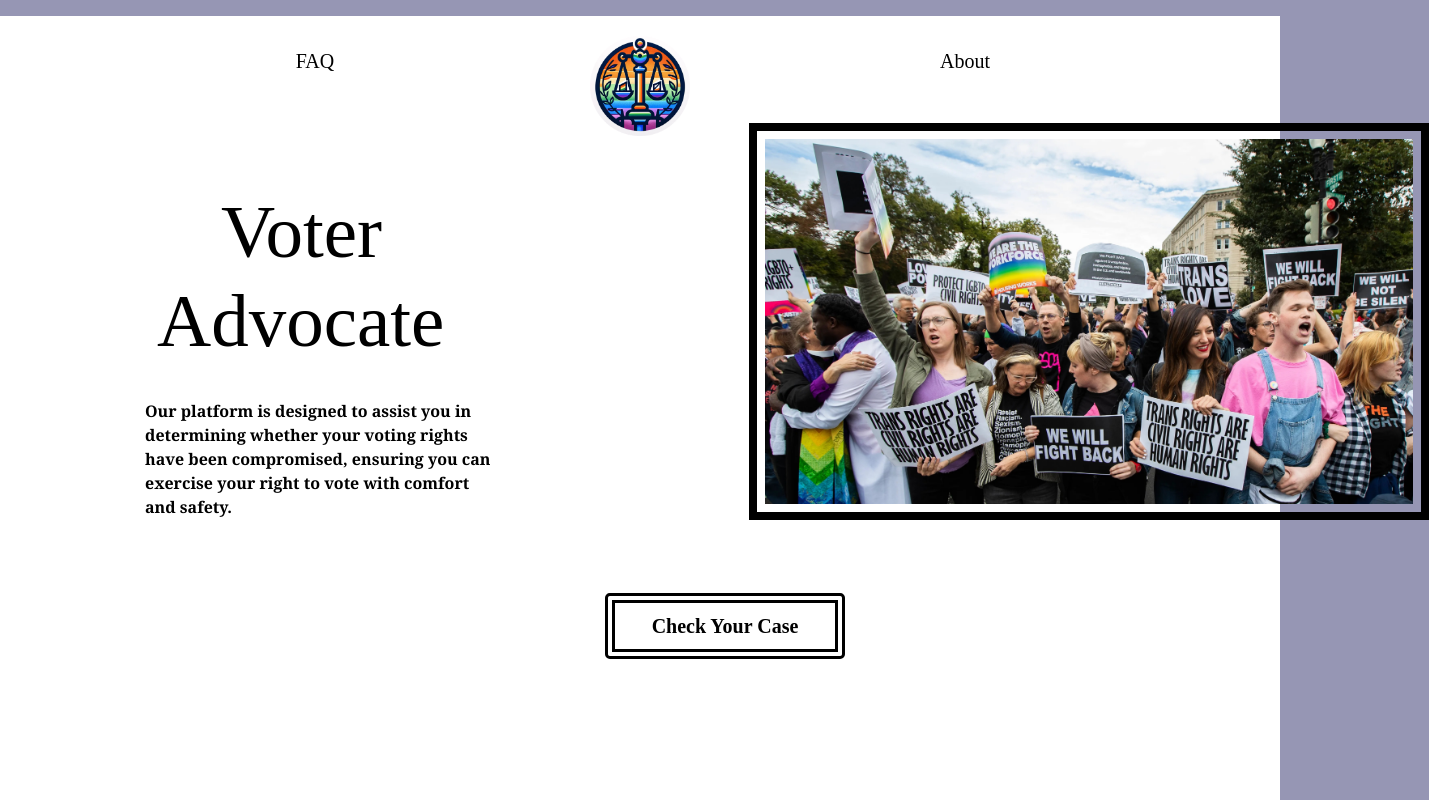
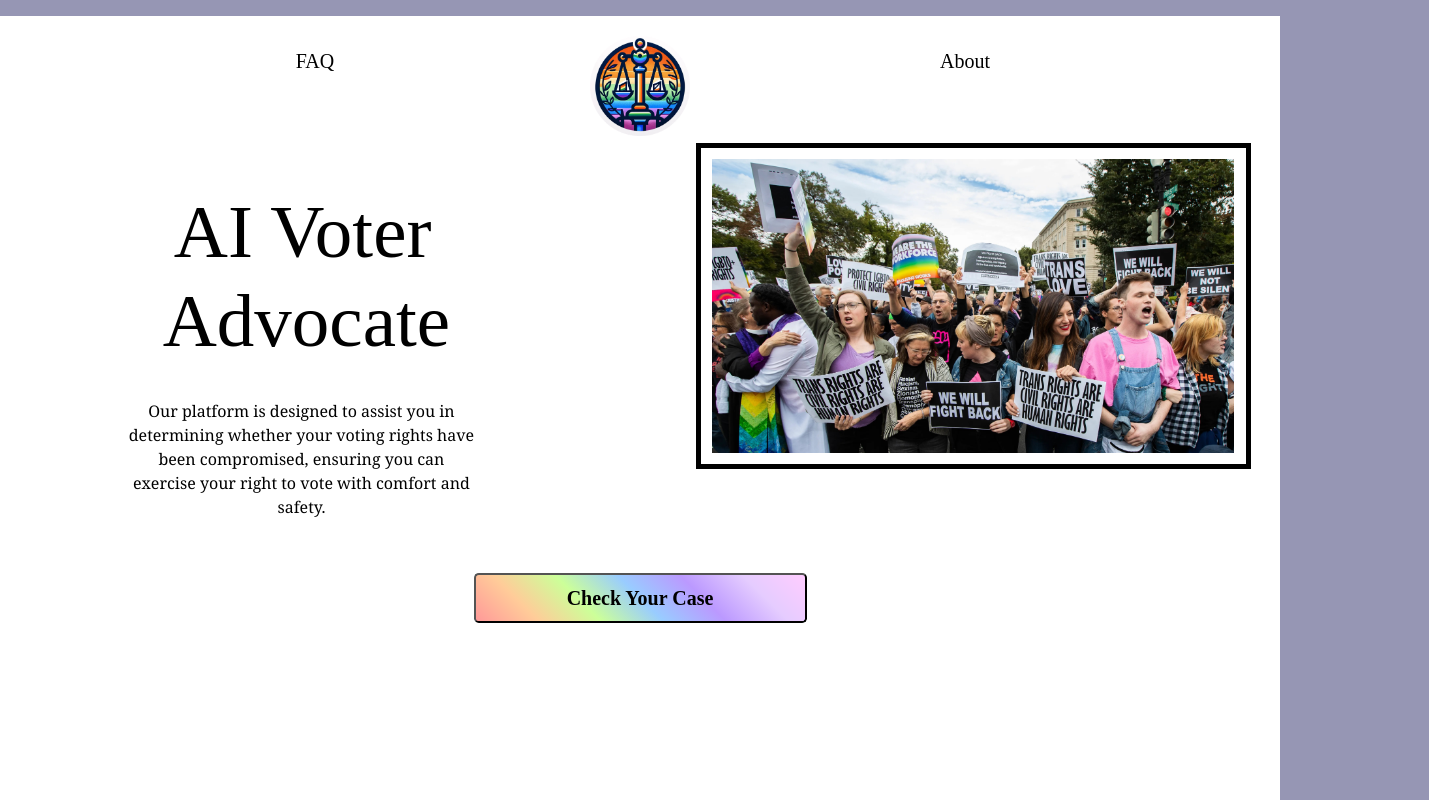
Before and after one commit to EthanV1920/OSTEM-HACKATHON-2024, a React (Create React App) app in the folder lettergen/: page / in a window 1280 px wide. Shown: the top 800 px of the page, 1429 px wide, since content can reach past the window. Built offline with nearby package versions, Linux system fonts and the light colour scheme; a web font is replaced by a local one.

Commit message:
gay buttons

```diff
--- a/lettergen/src/About.css
+++ b/lettergen/src/About.css
@@ -14,12 +14,14 @@ body {
 
 .Text {
     max-width: 50%;
+    font-weigth: bold;
     margin: 0 auto;
     padding-bottom: 0;
     padding-top: 0;
     color: black;
-    font-weight: 400;
+    font-weight: 600;
     position: relative;
     text-align: center;
     line-height: 3; /* Adjust the line height as needed */
+
 }
--- a/lettergen/src/App.css
+++ b/lettergen/src/App.css
@@ -2,10 +2,51 @@
 
 .Banner {
 
-  background-color: hsl(0, 0%, 100%); /* Banner background color (blue) */
+  background-color: hsl(0, 65%, 52%); /* Banner background color (blue) */
   text-align: center; /* Center-align banner content */
 
+
+
+  /* border: 1px black;
+  border-style:double;
+  border-width: 10px;
+  width: 30vh;
+  height: auto; */
+
+  /* background-color: hsl(0, 65%, 52%);
+  border: 1px black;
+  border-style:double;
+  border-width: 10px;
+  font-size: 20px;
+  font-weight: bold;
+  cursor: pointer;
+  margin-top: 20px;
+  width: 30vh;
+  position: relative;
+  left: 65vh; */
+
 }
+
+.bottomButton {
+
+  /* border: 1px black;
+  border-style:double;
+  border-width: 10px; */
+  width: 30vh;
+  height: auto;
+  background: linear-gradient(45deg, RGB(255, 153, 153),  RGB(255, 204, 153), RGB(204, 255, 153),RGB(153, 204, 255),RGB(187, 153, 255),RGB(229, 204, 255),RGB(255, 204, 255));
+  font-size: 20px;
+  font-weight: bold;
+  /* animation: rainbow-animation 10s linear infinite; */
+
+}
+
+/* @keyframes rainbow-animation {
+  0% { background-position: 0 0; }
+  100% { background-position: 1500% 0; }
+} */
+
+
 .Banner h1 {
   margin: 0; /* Remove default margin */
   color: black; /* Text color */
--- a/lettergen/src/Landing.css
+++ b/lettergen/src/Landing.css
@@ -18,15 +18,15 @@ body {
 
 .pic {
 
-  width: 85vh;
+  width: 50%;
   height: auto;
   position: relative;
-  bottom: 67vh;
-  left: 83vh;
-  padding: 1vh;
-  border: 1vh black;
+  bottom: 60%;
+  left: 55%;
+  padding: 1%;
+  border: 30% black;
   border-style:solid;
-  border-width: 15 px;
+  border-width: 5px;
 }
 
 /* Landing page styles */
@@ -37,17 +37,14 @@ body {
 }
 
 .mainPage {
-  background-color: white;
-  border: 1px black;
-  border-style:double;
-  border-width: 10px;
+  width: 30%;
+  height: auto;
+  background: linear-gradient(45deg, RGB(255, 153, 153),  RGB(255, 204, 153), RGB(204, 255, 153),RGB(153, 204, 255),RGB(187, 153, 255),RGB(229, 204, 255),RGB(255, 204, 255));
   font-size: 20px;
   font-weight: bold;
-  cursor: pointer;
-  margin-top: 20px;
-  width: 30vh;
+  width: 30%;
   position: relative;
-  left: 65vh;
+  left: 35%;
 }
 
 .left-text{
@@ -55,8 +52,8 @@ body {
   font-family: 'Playfair Display', serif;
   /* margin: 0 0 20px 0; Adjusted margin for space, leave room for the picture below */
   position: relative;
-  left: 17vh;
-  top: 5vh;
+  left: 8%;
+  top: 5%;
 }
 
 .right-text {
@@ -64,7 +61,8 @@ body {
   font-family: 'Playfair Display', serif;
   /* margin: 0 0 20px 0; Adjusted margin for space, leave room for the picture below */
   position: relative;
-  left: 9vh;
+  left: 7%;
+
 }
 
 .space {
@@ -79,9 +77,10 @@ body {
   padding: 20px;
   /* font-family: "Jacquarda Bastarda 9", sans-serif; */
   font-family: 'georgia';
-  font-weight: bold;
+  /* font-weight: bold; */
   max-width: 35%;
   position: relative;
-  left: 5vh;
-  bottom: 3vh;
+  left: 2%;
+  bottom: 3%;
+  text-align: center;
 }
--- a/lettergen/src/Landing.js
+++ b/lettergen/src/Landing.js
@@ -5,7 +5,7 @@ const Landing = ({ goToApp }) => {
   return (
     <div className="landing-container">
     <div className="space"></div>
-      <p className="left-text">Voter</p>
+      <p className="left-text"> AI Voter</p>
       <p className="right-text">Advocate</p>
       <div className="space"></div>
 
```
